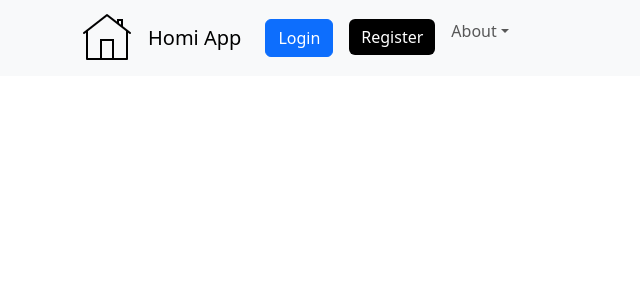
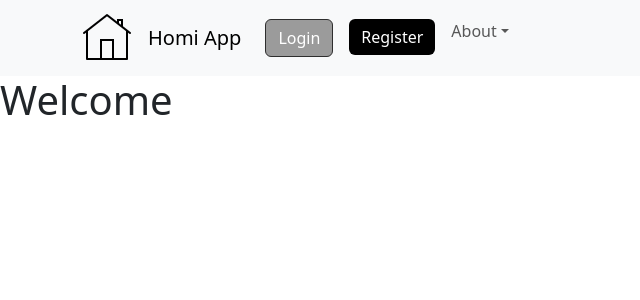
Before and after one commit to Leo-J-Skola/Frontend_Grupp, a React (Vite) app: page / in a window 1280 px wide. Shown: the top 300 px of the page, without its empty margins (0-640 px from the left). Built offline with nearby package versions, Linux system fonts and the light colour scheme; no server answers; a web font is replaced by a local one.

Commit message:
finished header with navbar

```diff
--- a/src/App.jsx
+++ b/src/App.jsx
@@ -15,9 +15,9 @@ function App() {
   return (
     <BrowserRouter>
       <AuthProvider>
+        <header><TopNavbar></TopNavbar></header>
         <div className="app">
           <main className="main-content">
-              <TopNavbar>
             <Routes>
               {/* public routes */}
               <Route path="/" element={<Home />} />
@@ -36,10 +36,8 @@ function App() {
                 <Route path="/admin" element={<AdminDashboard />} />
               </Route>
             </Routes>
-            </TopNavbar>
           </main>
         </div>
-
       </AuthProvider>
     </BrowserRouter>
   );
--- a/src/components/MyNavbar.jsx
+++ b/src/components/MyNavbar.jsx
@@ -44,7 +44,7 @@ function TopNavbar() {
           <Navbar.Toggle aria-controls="basic-navbar-nav" />
           <Navbar.Collapse id="basic-navbar-nav">
             <Nav className="me-auto">
-            <Nav.Link href="/login"><Button className='profile-btn'>Login</Button></Nav.Link>
+            <Nav.Link href="/login"><Button className='login-btn'>Login</Button></Nav.Link>
             <Nav.Link href="/register"><Button className='register-btn'>Register</Button></Nav.Link>
               <NavDropdown title="About" id="basic-nav-dropdown">
                 <NavDropdown.Item href="/contact">Contact</NavDropdown.Item>
--- a/src/pages/Home.jsx
+++ b/src/pages/Home.jsx
@@ -1,5 +1,5 @@
 const Home = () => {
-  return <header>hello</header>
+  return <div><h1>Welcome</h1></div>
 };
 
 export default Home;
--- a/src/pages/Login.jsx
+++ b/src/pages/Login.jsx
@@ -1,6 +1,7 @@
 import { useState } from "react";
 import { useNavigate } from "react-router-dom";
 import { useAuth } from "../hooks/useAuth";
+import TopNavbar from "../components/MyNavbar";
 
 const Login = () => {
   const [username, setUsername] = useState("");
@@ -23,8 +24,6 @@ const Login = () => {
 
   return (
     <div
-
-
       className="register-container"
       style={{ width: "40rem", margin: "2rem" }}
     >
```
